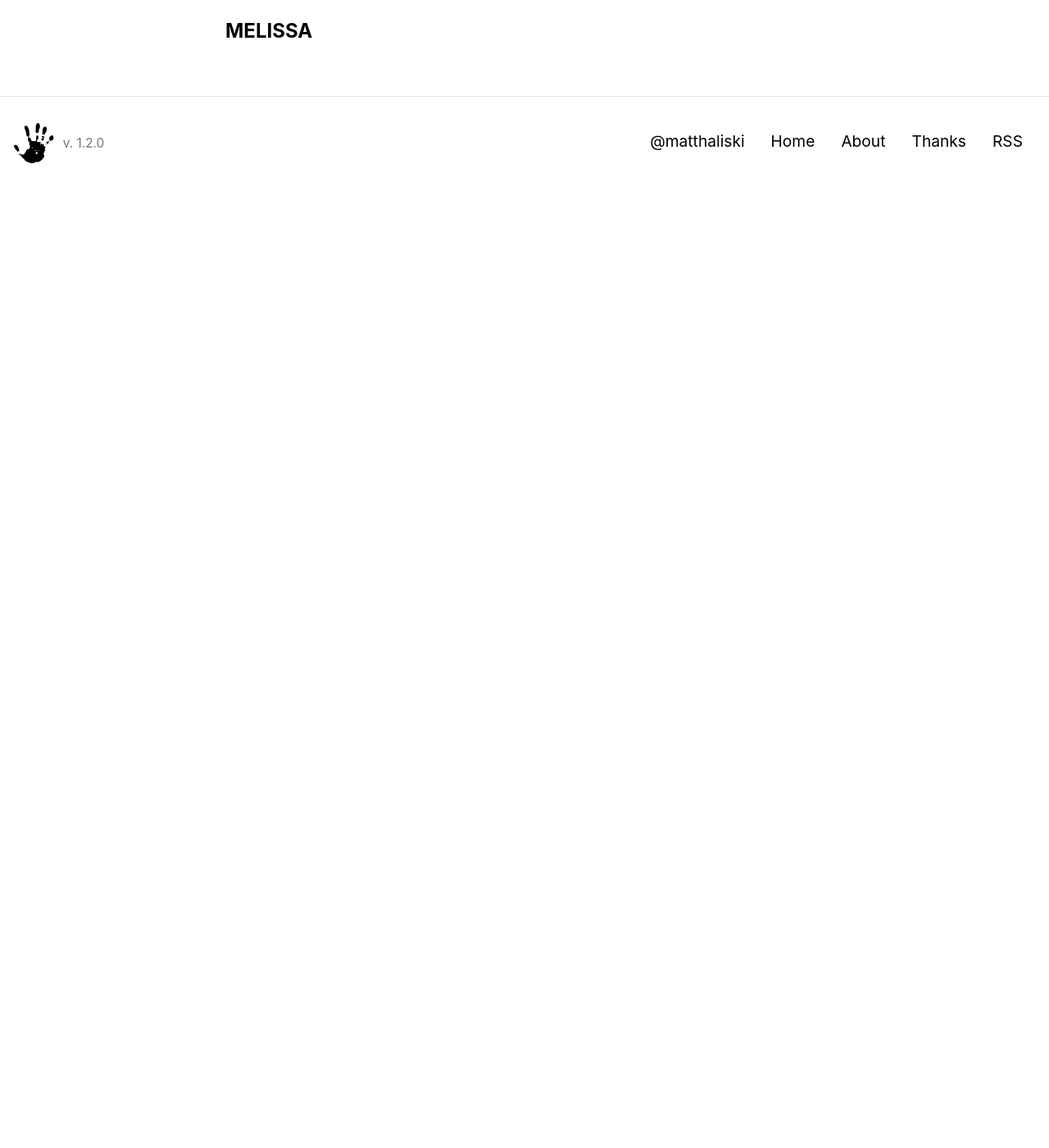
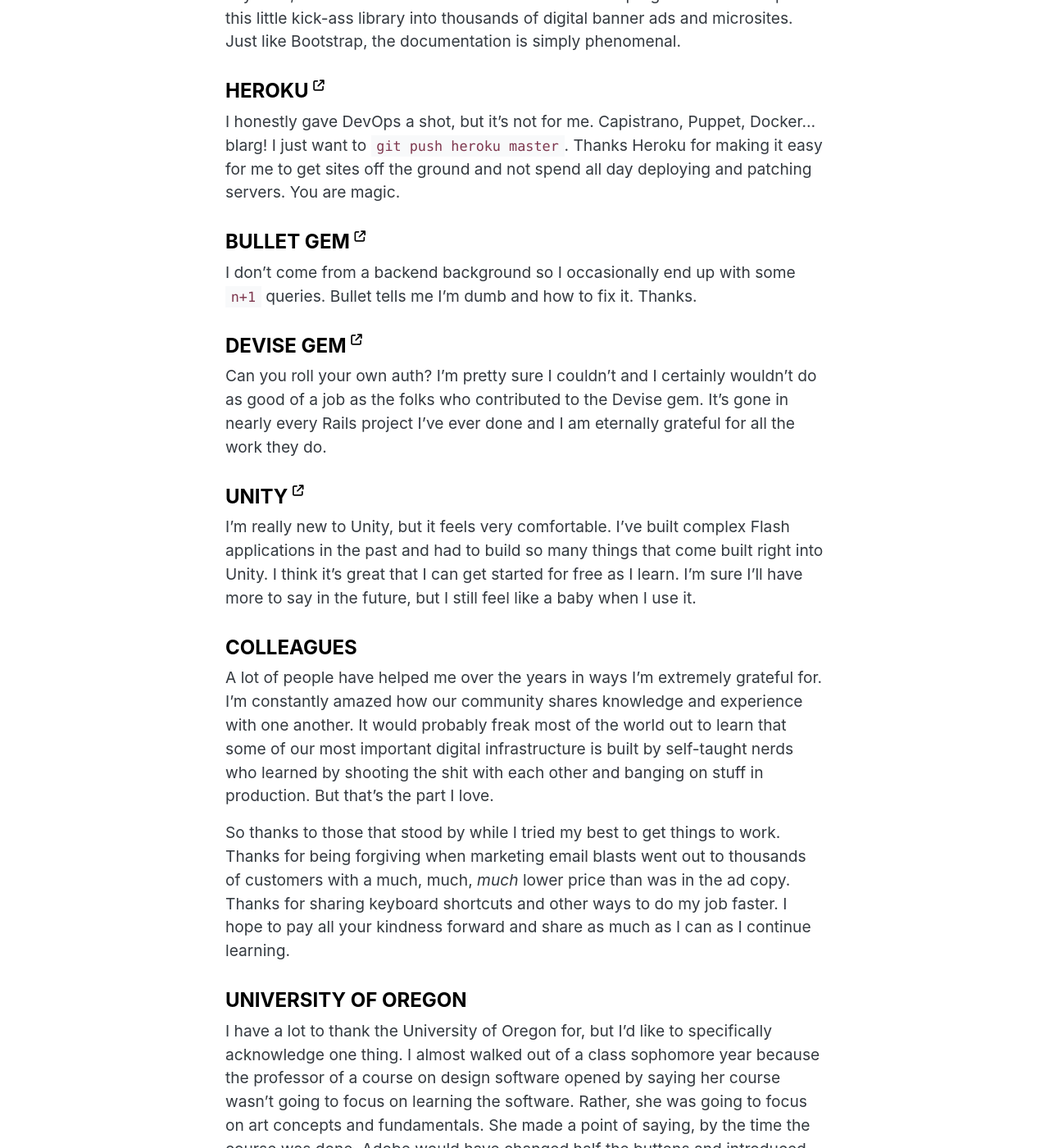
Before and after one commit to matthaliski/matthaliski.github.io, a Jekyll site: the page built from thanks.md, in a window 1280 px wide and 1400 px high, scrolled down 3003 px. Shown: the whole window at 82% size. Built offline with Jekyll 4.4.1, drawn with Linux system fonts in a browser that asks for light colours; nearby versions of some CDN libraries; some web fonts are replaced; before the commit the page ends 3234 px from its top, so only the background shows below that; some of the changed text lies outside the part shown.

Commit message:
Added copy to Thanks page.

```diff
--- a/thanks.md
+++ b/thanks.md
@@ -38,24 +38,52 @@ Oh, man. Remember gotoandlearn.com?! ActionScript 3 is still probably my most co
 
 Aaron.
 
-I'm pretty sure Aaron only lives a couple miles from me and I hope I bump into him someday. I am glad we Rubyists have him as a core contributor because he's great. Follow him on Twitter for corny jokes and flat-faced cats. He also created [Nokogiri](https://nokogiri.org/), which I used extensively for years without ever even knowing he was the creator. I found out by listening to some random podcast someday.
+I'm pretty sure Aaron only lives a couple miles from me and I hope to bump into him someday. I am glad we Rubyists have him as a core contributor because he's great. Follow him on Twitter for corny jokes and flat-faced cats. He also created [Nokogiri](https://nokogiri.org/), which I used extensively for years without ever even knowing he was the creator. I found out by listening to some random podcast someday.
 
 ### [Blender <sup><i class="fas fa-external-link fa-xs"></i></sup>](https://www.blender.org/){:class="text-decoration-none" }
 
+Blender blows my mind. When I was in college getting a minor in Multimedia Design, I was convinced I was going to become a 3D artist. My excitement for the field was often tempered by how expensive 3D software was. It was thousands of dollars just for the software and that didn't include a powerful machine you'd need to run it. Yet, there was Blender, just plugging along. Year after year, they kept taking swings at the giants of their industry. I'm not sure if you've booted it up lately, but it's amazing.
+
+They even inverted their mouse button choices ;)
+
 ### [Rubular <sup><i class="fas fa-external-link fa-xs"></i></sup>](https://rubular.com/){:class="text-decoration-none" }
+
+Regex is banannas and Rubular helps me to figure it out. Simple. Great.
 
 ### [GreenSock <sup><i class="fas fa-external-link fa-xs"></i></sup>](https://greensock.com/){:class="text-decoration-none" }
 
+Another throwback. I don't actually get to use this animation library much anymore, but it was instrumental back when I used to program for Flash. I put this little kick-ass library into thousands of digital banner ads and microsites. Just like Bootstrap, the documentation is simply phenomenal.
+
 ### [Heroku <sup><i class="fas fa-external-link fa-xs"></i></sup>](https://heroku.com/){:class="text-decoration-none" }
+
+I honestly gave DevOps a shot, but it's not for me. Capistrano, Puppet, Docker... blarg! I just want to `git push heroku master`. Thanks Heroku for making it easy for me to get sites off the ground and not spend all day deploying and patching servers. You are magic.
 
 ### [Bullet gem <sup><i class="fas fa-external-link fa-xs"></i></sup>](https://github.com/flyerhzm/bullet){:class="text-decoration-none" }
 
+I don't come from a backend background so I occasionally end up with some `n+1` queries. Bullet tells me I'm dumb and how to fix it. Thanks.
+
+### [Devise gem <sup><i class="fas fa-external-link fa-xs"></i></sup>](https://github.com/plataformatec/devise){:class="text-decoration-none" }
+
+Can you roll your own auth? I'm pretty sure I couldn't and I certainly wouldn't do as good of a job as the folks who contributed to the Devise gem. It's gone in nearly every Rails project I've ever done and I am eternally grateful for all the work they do.
+
 ### [Unity <sup><i class="fas fa-external-link fa-xs"></i></sup>](https://unity.com/){:class="text-decoration-none" }
+
+I'm really new to Unity, but it feels very comfortable. I've built complex Flash applications in the past and had to build so many things that come built right into Unity. I think it's great that I can get started for free as I learn. I'm sure I'll have more to say in the future, but I still feel like a baby when I use it.
 
 ### Colleagues
 
+A lot of people have helped me over the years in ways I'm extremely grateful for. I'm constantly amazed how our community shares knowledge and experience with one another. It would probably freak most of the world out to learn that some of our most important digital infrastructure is built by self-taught nerds who learned by shooting the shit with each other and banging on stuff in production. But that's the part I love.
+
+So thanks to those that stood by while I tried my best to get things to work. Thanks for being forgiving when marketing email blasts went out to thousands of customers with a much, much, *much* lower price than was in the ad copy. Thanks for sharing keyboard shortcuts and other ways to do my job faster. I hope to pay all your kindness forward and share as much as I can as I continue learning.
+
 ### University of Oregon
 
-Forget learning the applications, learn the fundamentals.
+I have a lot to thank the University of Oregon for, but I'd like to specifically acknowledge one thing. I almost walked out of a class sophomore year because the professor of a course on design software opened by saying her course wasn't going to focus on learning the software. Rather, she was going to focus on art concepts and fundamentals. She made a point of saying, by the time the course was done, Adobe would have changed half the buttons and introduced new ones. It's just part of the process and we'd be required to keep up with it on our own.
+
+At the time, this distinction frustrated me. I believed mastering the software itself was paramount. It would be some time before I began to grasp the philosophy emphasized in that course, but now I think about it daily. My original mindset was that of a budding guitarist who just wanted to learn how to play Free Bird while skipping over learning how to play scales, notes and chords. Believing that fundamentals matter has been one of the more important tenets of my career.
 
 ### Melissa
+
+Last but not least, thanks to my wife, Melissa. Thanks for letting me hole up in front of a computer screen for weeks at a time to complete projects. Thanks for listening (or pretending to) to concepts and weird words that have no meaning to you. Thanks for letting me spend money on servers, computers, cameras, and other gadgets *essential* to a programmer's life.
+
+Having good teammates makes things so much easier and I can't imagine where I'd be today without your help. Thank you.
```
